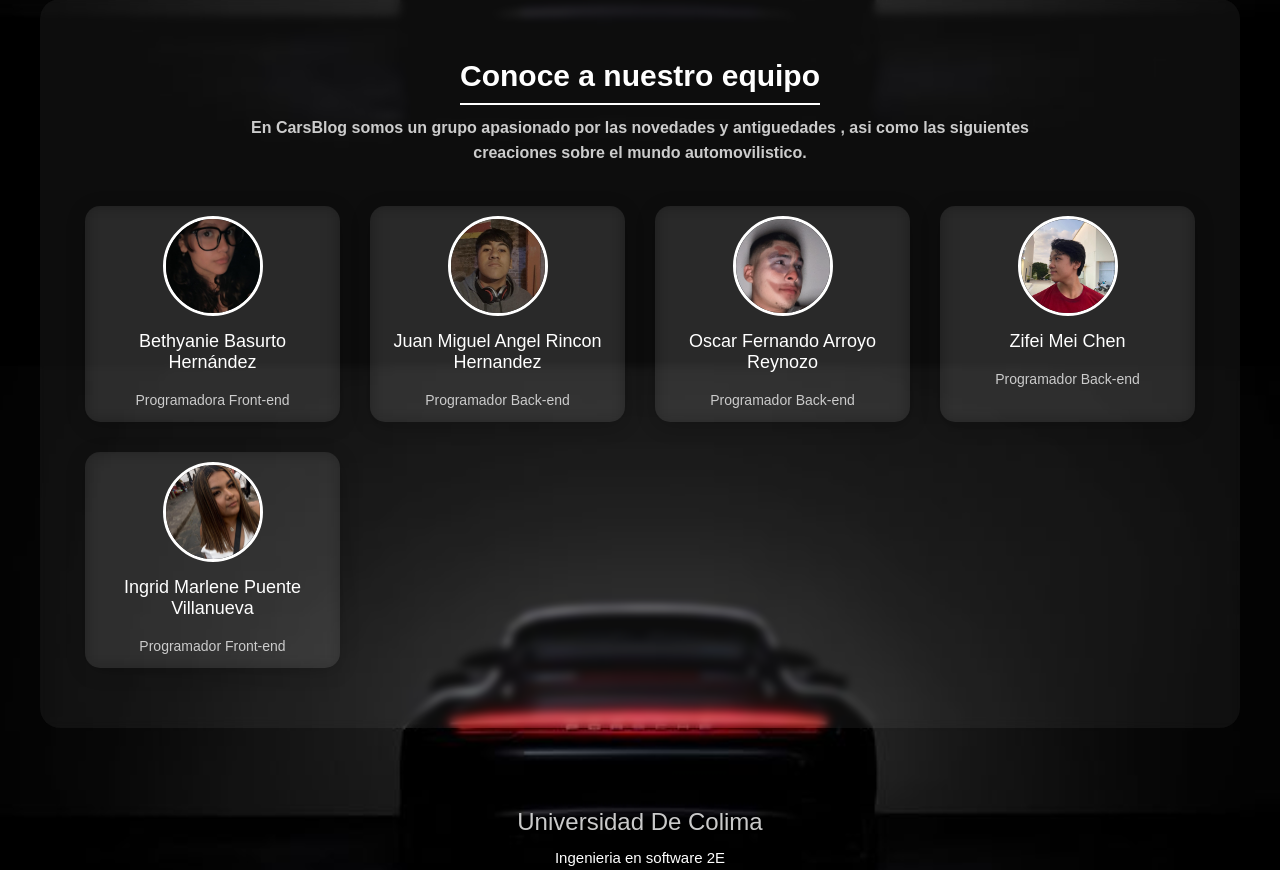
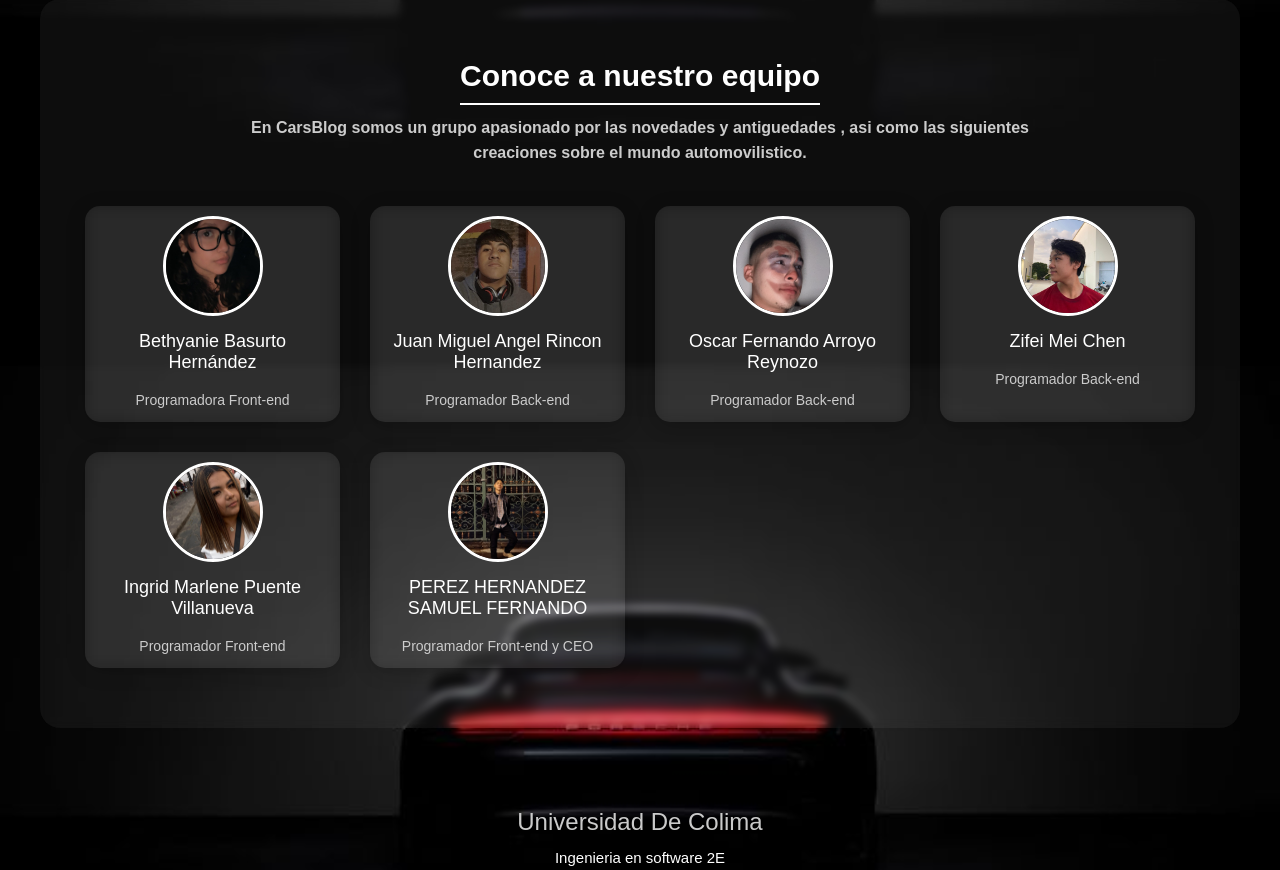
Before and after one commit to zifi0505/CarsBlog, a PHP site: page /views/About-us.html in a window 1280 px wide. Shown: the part 434-1304 px from the top of the page. Run offline with PHP 8.4, Linux system fonts and the light colour scheme; some libraries are stand-ins or nearby versions.

Commit message:
agrege el nuevo mini logo y puse a samuel en 'nosotros'

```diff
--- a/views/About-us.html
+++ b/views/About-us.html
@@ -12,7 +12,7 @@
 
 <!-- site metas -->
 <title>CarsBlog</title>
-<link rel="shortcut icon" href="images/cars.jpg"/>
+<link rel="shortcut icon" href="images/cars.jpeg"/>
 <meta name="keywords" content="">
 <meta name="description" content="">
 <meta name="author" content="">
@@ -117,6 +117,11 @@
         <h4>Ingrid Marlene Puente Villanueva</h4>
         <p>Programador Front-end</p>
       </div>
+      <div class="team-member">
+        <img src="images/Samuel.jpeg" alt="PEREZ HERNANDEZ SAMUEL FERNANDO">
+        <h4>PEREZ HERNANDEZ SAMUEL FERNANDO</h4>
+        <p>Programador Front-end y CEO</p>
+      </div>
     </div>
   </div>
 </section>
--- a/views/administrador-Crear.php
+++ b/views/administrador-Crear.php
@@ -19,7 +19,7 @@ if(!isset($_SESSION["rol"])){ header("location:index.php"); }
 
 <!-- site metas -->
 <title>CarsBlog</title>
-<link rel="shortcut icon" href="images/cars.jpg"/>
+<link rel="shortcut icon" href="images/cars.jpeg"/>
 <meta name="keywords" content="">
 <meta name="description" content="">
 <meta name="author" content="">
--- a/views/administrador.php
+++ b/views/administrador.php
@@ -24,7 +24,7 @@ if($_SESSION["rol"] == 0){
 
 <!-- site metas -->
 <title>CarsBlog</title>
-<link rel="shortcut icon" href="images/cars.jpg"/>
+<link rel="shortcut icon" href="images/cars.jpeg"/>
 <meta name="keywords" content="">
 <meta name="description" content="">
 <meta name="author" content="">
--- a/views/index.php
+++ b/views/index.php
@@ -19,7 +19,7 @@
 
 <!-- site metas -->
 <title>CarsBlog</title>
-<link rel="shortcut icon" href="images/cars.jpg"/>
+<link rel="shortcut icon" href="images/cars.jpeg"/>
 <meta name="keywords" content="">
 <meta name="description" content="">
 <meta name="author" content="">
--- a/views/login.php
+++ b/views/login.php
@@ -9,7 +9,7 @@ if(isset($_SESSION["rol"])){ header("location:index.php"); }
     <meta http-equiv="X-UA-Compatible" content="IE=edge">
     <meta name="viewport" content="width=device-width, initial-scale=1.0">
     <link rel="stylesheet" href="css/Diseño.css">
-    <link rel="shortcut icon" href="images/cars.jpg"/>
+    <link rel="shortcut icon" href="images/cars.jpeg"/>
     <title>CarsBlog</title>
 </head>
 <body>
```
Also changed, not shown: views/images/Samuel.jpeg (added), views/images/cars.jpeg (added), views/images/cars.jpg (deleted).
